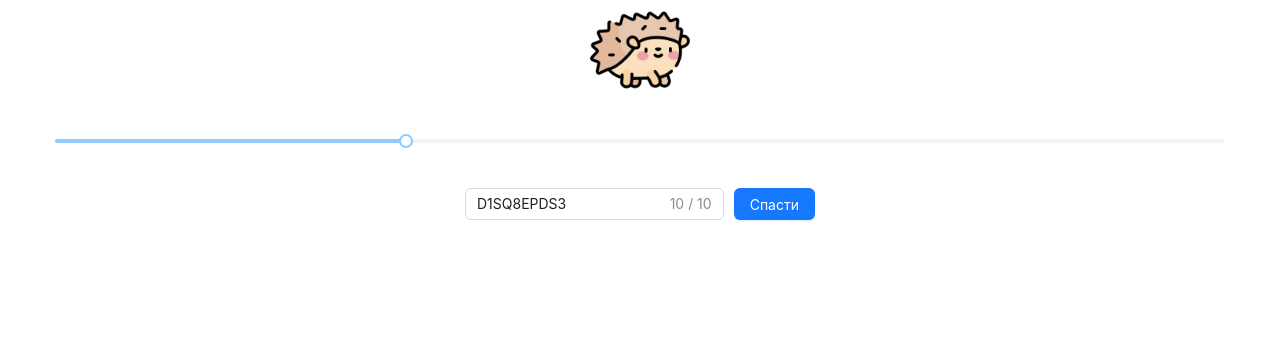
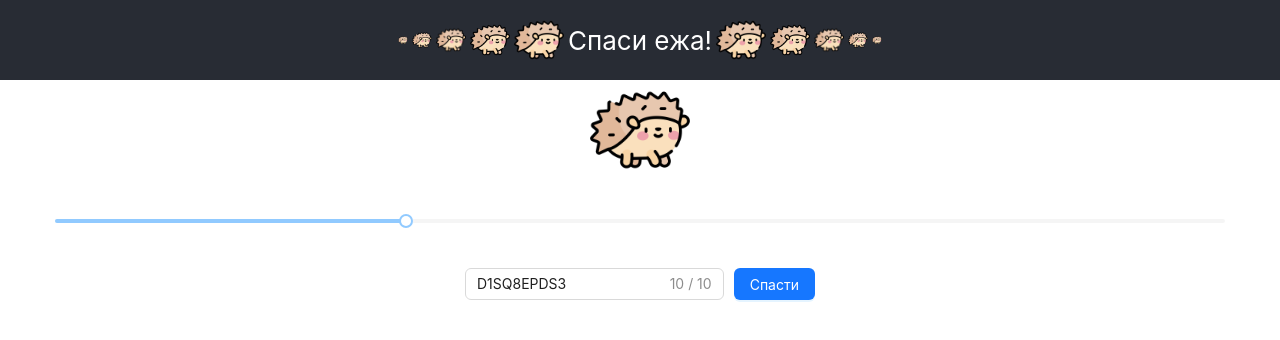
Before and after one commit to andrewzhivolup/save_hedgehog, a React (Create React App) app: page / in a window 1280 px wide. Shown: the top 340 px of the page. Built offline with nearby package versions, Linux system fonts and the light colour scheme.

Commit message:
feat: added header component

```diff
--- a/src/App.js
+++ b/src/App.js
@@ -1,5 +1,6 @@
 import "./App.scss";
 import { CodesInput } from "./widgets/CodesInput";
+import { Header } from "./widgets/Header";
 import { Hedgehog } from "./widgets/Hedgehog";
 import { HedgehogSlider } from "./widgets/HedgehogSlider";
 
@@ -9,6 +10,7 @@ function App() {
 
   return (
     <div className="App">
+      <Header />
       <Hedgehog size={hedgehogSize} />
       <HedgehogSlider />
       <CodesInput promoLength={promoLength} defaultValue="D1SQ8EPDS3" />
--- a/src/App.scss
+++ b/src/App.scss
@@ -1,14 +1,3 @@
 .App {
   text-align: center;
 }
-
-.App-header {
-  background-color: #282c34;
-  min-height: 10vh;
-  display: flex;
-  flex-direction: column;
-  align-items: center;
-  justify-content: center;
-  font-size: calc(10px + 2vmin);
-  color: white;
-}
--- /dev/null
+++ b/src/widgets/Header/Header.jsx
@@ -0,0 +1,23 @@
+import React from "react";
+import cls from "./Header.module.scss";
+import { Hedgehog } from "../Hedgehog";
+
+const Header = () => {
+  return (
+    <header className={cls.Header}>
+      <Hedgehog size={10} />
+      <Hedgehog size={20} />
+      <Hedgehog size={30} />
+      <Hedgehog size={40} />
+      <Hedgehog size={50} />
+      Cпаси ежа!
+      <Hedgehog size={50} />
+      <Hedgehog size={40} />
+      <Hedgehog size={30} />
+      <Hedgehog size={20} />
+      <Hedgehog size={10} />
+    </header>
+  );
+};
+
+export default Header;
--- /dev/null
+++ b/src/widgets/Header/Header.module.scss
@@ -0,0 +1,11 @@
+.Header {
+  background-color: #282c34;
+  min-height: 10vh;
+  display: flex;
+  flex-direction: row;
+  align-items: center;
+  justify-content: center;
+  font-size: calc(10px + 2vmin);
+  color: white;
+  gap: 4px;
+}
--- /dev/null
+++ b/src/widgets/Header/index.js
@@ -0,0 +1,3 @@
+import Header from "./Header";
+
+export { Header };
```
